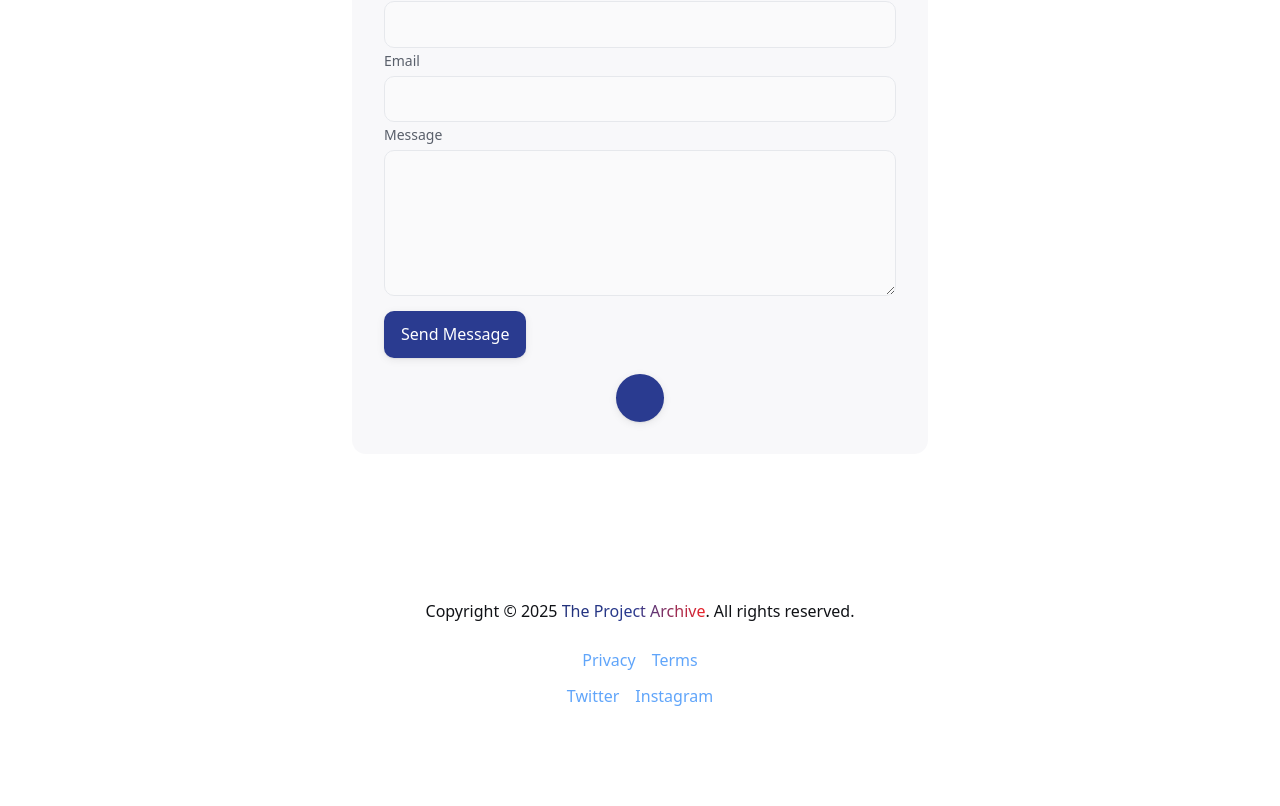
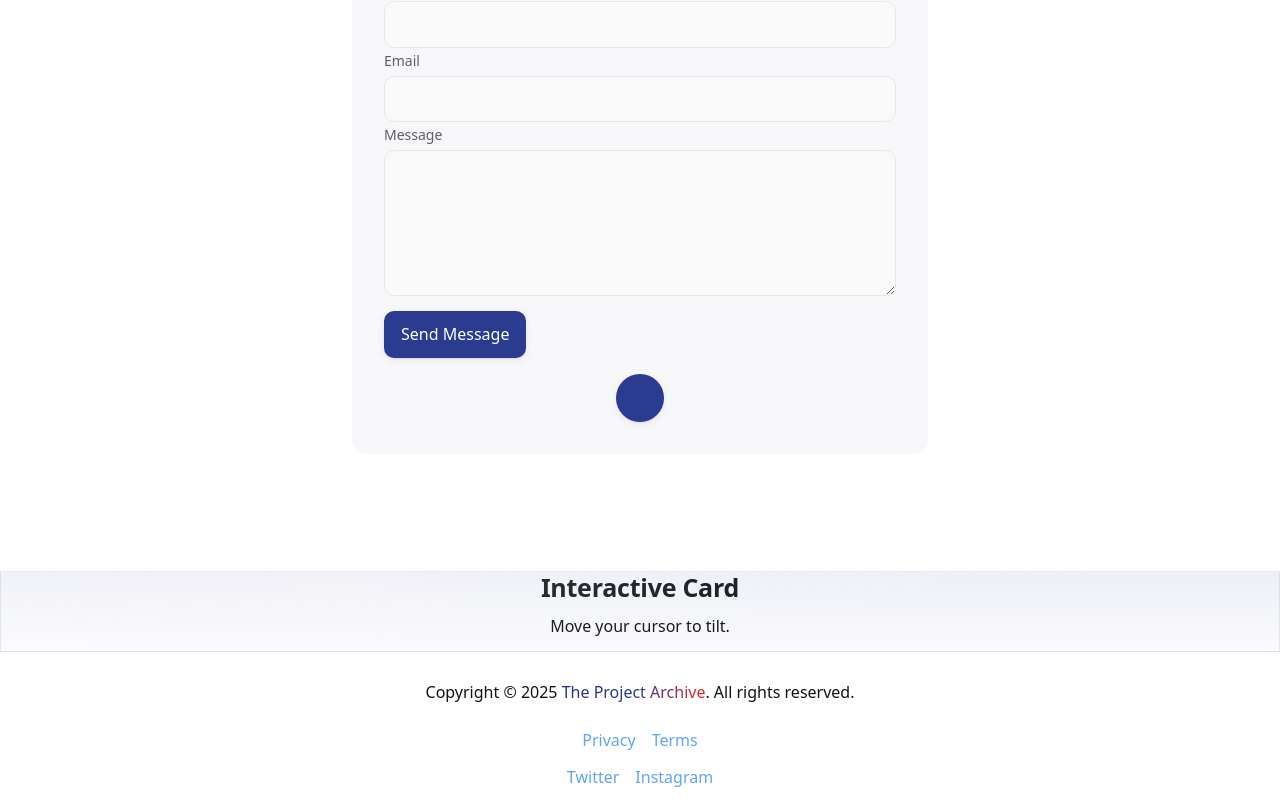
Before and after one commit to Dynamic-Capital/theprojectarchive, a Next.js app in the folder next-app/: page / in a window 1280 px wide. Shown: the part 7715-8521 px from the top of the page. Before the commit the page ends 8440 px from the top, so only its background shows below. Built offline with nearby package versions, Linux system fonts and the light colour scheme; no server answers.

Commit message:
Add interactive tilt card with Framer Motion

```diff
--- a/next-app/components/Home.jsx
+++ b/next-app/components/Home.jsx
@@ -10,6 +10,7 @@ import Numbers from './Numbers';
 import ServicesStack from './ServicesStack';
 import Testimonials from './Testimonials';
 import Contact from './Contact';
+import TiltCard from './TiltCard';
 
 export default function Home() {
   const { scrollY } = useScroll();
@@ -77,6 +78,10 @@ export default function Home() {
       <ServicesStack items={serviceItems} />
       <Testimonials />
       <Contact />
+      <TiltCard className="mx-auto my-16 max-w-sm p-8 glass rounded-xl text-center">
+        <h3 className="text-lg font-semibold">Interactive Card</h3>
+        <p className="mt-2 text-sm">Move your cursor to tilt.</p>
+      </TiltCard>
       <motion.button
         style={{
           position: 'fixed',
--- /dev/null
+++ b/next-app/components/TiltCard.jsx
@@ -0,0 +1,35 @@
+'use client';
+import { motion, useMotionValue, useSpring, useTransform, useReducedMotion } from 'framer-motion';
+
+export default function TiltCard({ children, className = '' }) {
+  const reduce = useReducedMotion();
+  const x = useMotionValue(0);
+  const y = useMotionValue(0);
+  const rotateX = useTransform(y, [-50, 50], [15, -15]);
+  const rotateY = useTransform(x, [-50, 50], [-15, 15]);
+  const springX = useSpring(rotateX, { stiffness: 150, damping: 20 });
+  const springY = useSpring(rotateY, { stiffness: 150, damping: 20 });
+
+  function handleMove(e) {
+    if (reduce) return;
+    const rect = e.currentTarget.getBoundingClientRect();
+    x.set(e.clientX - rect.left - rect.width / 2);
+    y.set(e.clientY - rect.top - rect.height / 2);
+  }
+
+  function handleLeave() {
+    x.set(0);
+    y.set(0);
+  }
+
+  return (
+    <motion.div
+      onMouseMove={handleMove}
+      onMouseLeave={handleLeave}
+      style={reduce ? { transform: 'none' } : { rotateX: springX, rotateY: springY }}
+      className={className}
+    >
+      {children}
+    </motion.div>
+  );
+}
```
Also changed, not shown: 1 other file (tests, documents, lock files or other folders).
